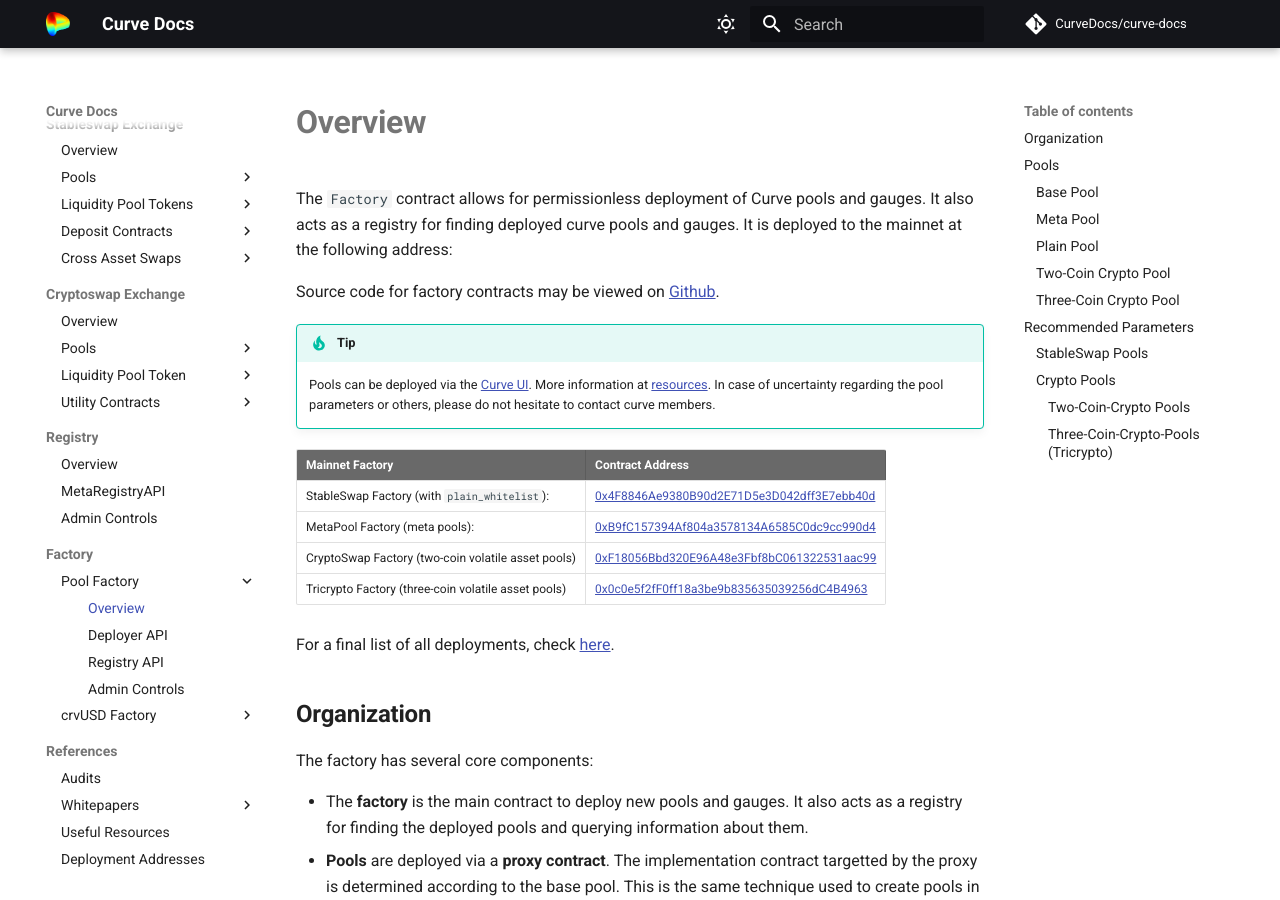
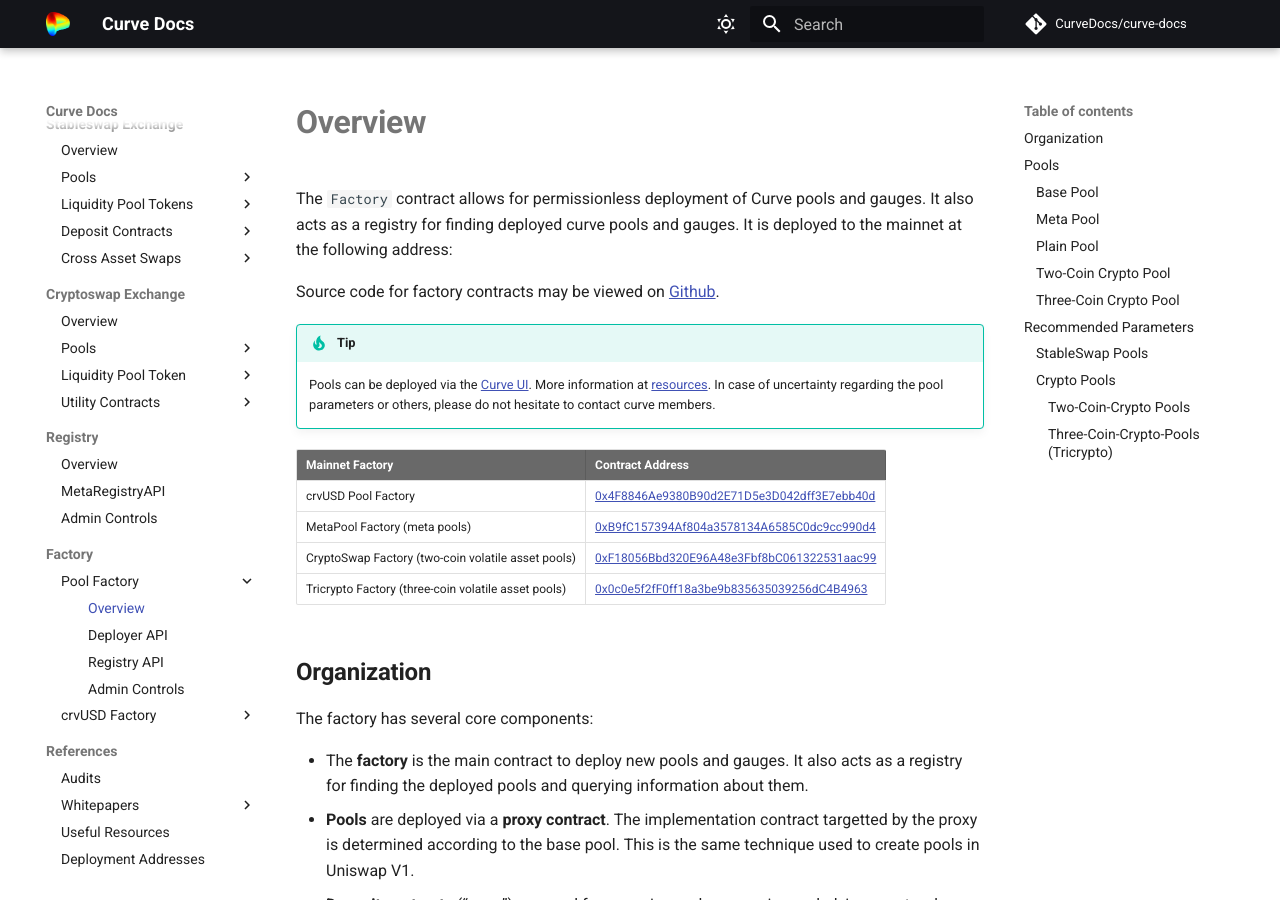
Before and after one commit to CurveDocs/curve-docs, an MkDocs documentation site: the page built from docs/factory/pool_factory/overview.md, in a window 1280 px wide and 900 px high. Built offline with MkDocs 1.6.1 and Material for MkDocs 9.7.7, drawn with Linux system fonts in a browser that asks for light colours; comment, search, counter and statistics services are not loaded.

Commit message:
quick fix

```diff
--- a/docs/factory/pool_factory/overview.md
+++ b/docs/factory/pool_factory/overview.md
@@ -10,12 +10,10 @@
 
 | Mainnet Factory | Contract Address |
 | ----------- | ------- |
-| StableSwap Factory (with `plain_whitelist`): | [0x4F8846Ae9380B90d2E71D5e3D042dff3E7ebb40d](https://etherscan.io/address/0x4F8846Ae9380B90d2E71D5e3D042dff3E7ebb40d) |
-| MetaPool Factory (meta pools): | [0xB9fC157394Af804a3578134A6585C0dc9cc990d4](https://etherscan.io/address/0xB9fC157394Af804a3578134A6585C0dc9cc990d4) |
+| crvUSD Pool Factory | [0x4F8846Ae9380B90d2E71D5e3D042dff3E7ebb40d](https://etherscan.io/address/0x4F8846Ae9380B90d2E71D5e3D042dff3E7ebb40d) |
+| MetaPool Factory (meta pools) | [0xB9fC157394Af804a3578134A6585C0dc9cc990d4](https://etherscan.io/address/0xB9fC157394Af804a3578134A6585C0dc9cc990d4) |
 | CryptoSwap Factory (two-coin volatile asset pools) | [0xF18056Bbd320E96A48e3Fbf8bC061322531aac99](https://etherscan.io/address/0xF18056Bbd320E96A48e3Fbf8bC061322531aac99) |
 | Tricrypto Factory (three-coin volatile asset pools) | [0x0c0e5f2fF0ff18a3be9b835635039256dC4B4963](https://etherscan.io/address/0x0c0e5f2fF0ff18a3be9b835635039256dC4B4963) |
-
-For a final list of all deployments, check [here](../../references/deployed-contracts.md).
 
 
 # **Organization**
```
Also changed, not shown: docs/factory/pool_factory/deployer_api.md (+1 -1 lines).
